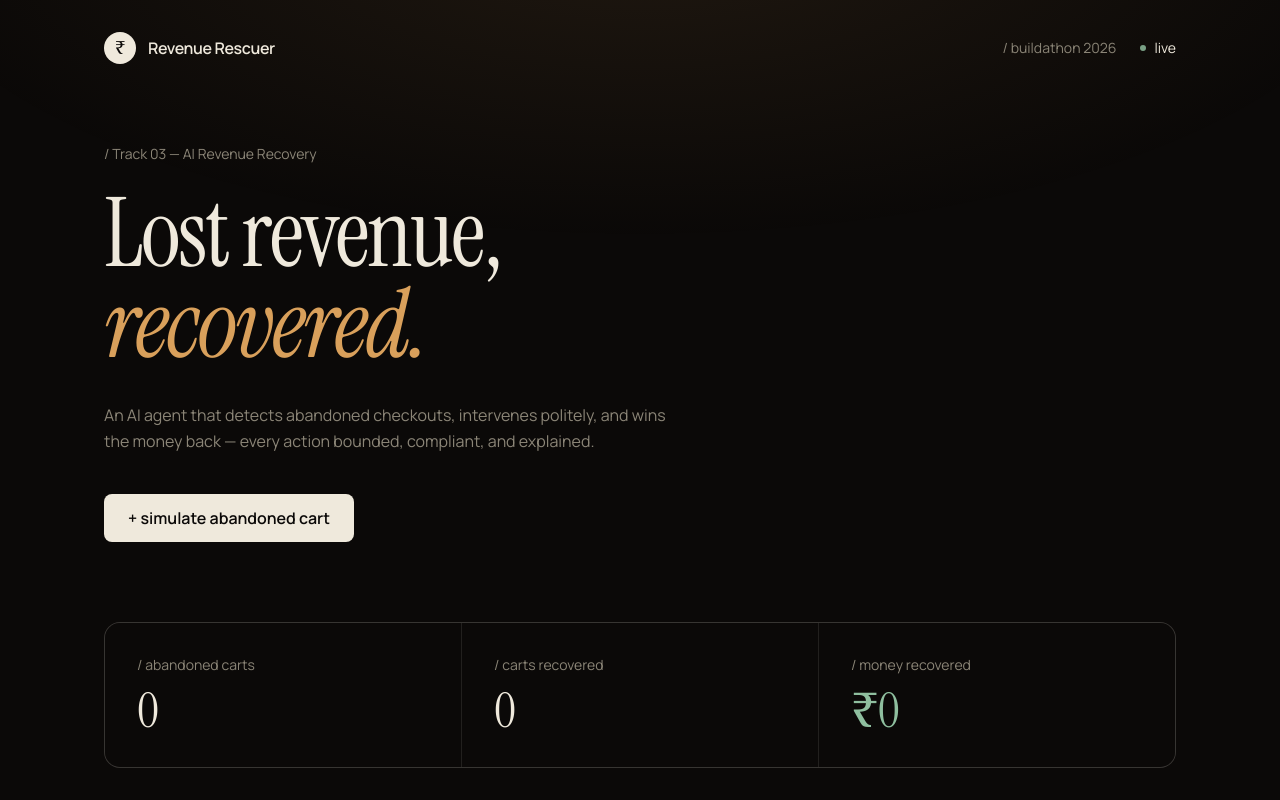
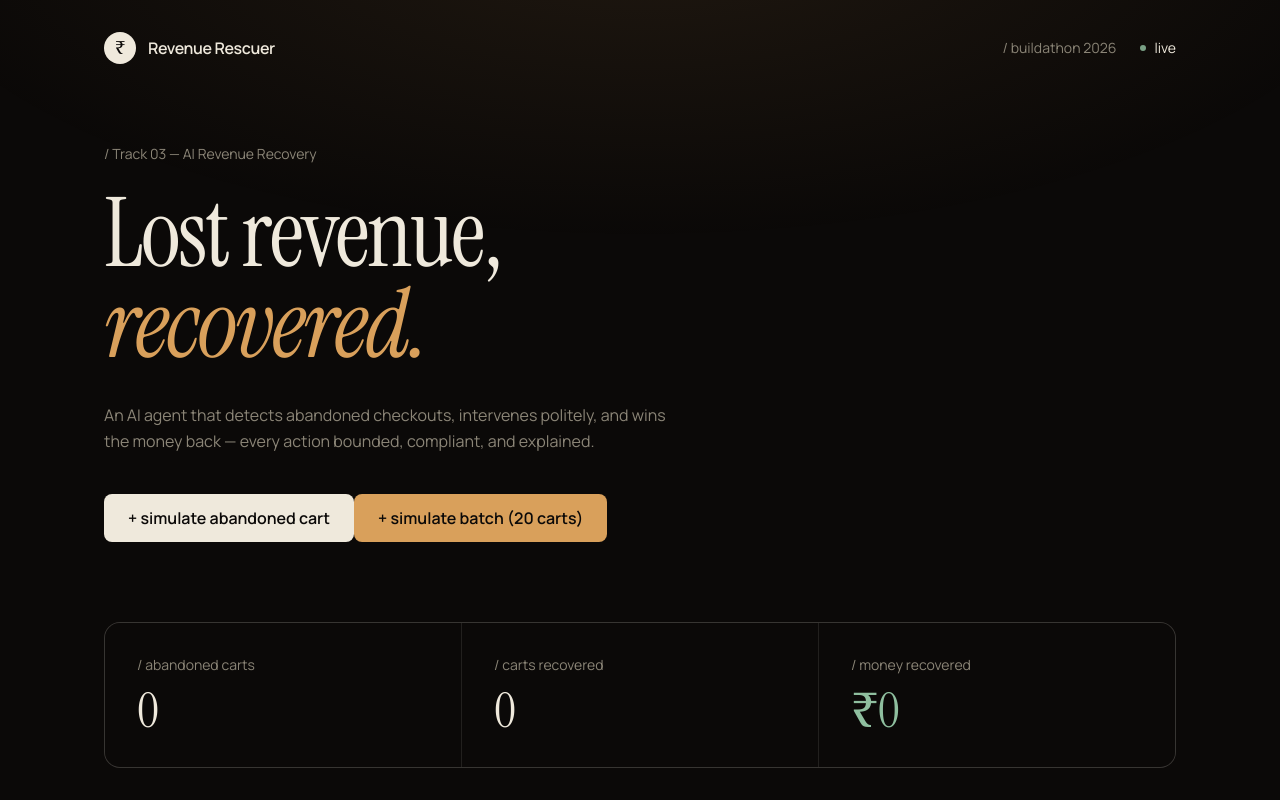
Before and after one commit to SarthakGusain680/razorpay-revenue-rescuer-, a Next.js app in the folder frontend/: page / in a window 1280 px wide. Shown: the top 800 px of the page. Built offline with nearby package versions, Linux system fonts and the light colour scheme; no server answers; the database is empty.

Commit message:
Update page.tsx

```diff
--- a/frontend/app/page.tsx
+++ b/frontend/app/page.tsx
@@ -193,6 +193,13 @@ export default function Home() {
           >
             {busy === "simulate" ? "AI is deciding…" : "+ simulate abandoned cart"}
           </button>
+          <button
+            onClick={simulateBatch}
+            disabled={busy === "batch"}
+            className="bg-amber text-ink font-semibold px-6 py-3 rounded-lg hover:bg-cream transition disabled:opacity-50 mt-4"
+          >
+  {busy === "batch" ? "Processing 20 carts…" : "+ simulate batch (20 carts)"}
+</button>
         </section>
 
         <section className="rise grid grid-cols-1 md:grid-cols-3 gap-px bg-cream/10 border border-cream/10 rounded-2xl overflow-hidden mb-16" style={{ animationDelay: "500ms" }}>
```
